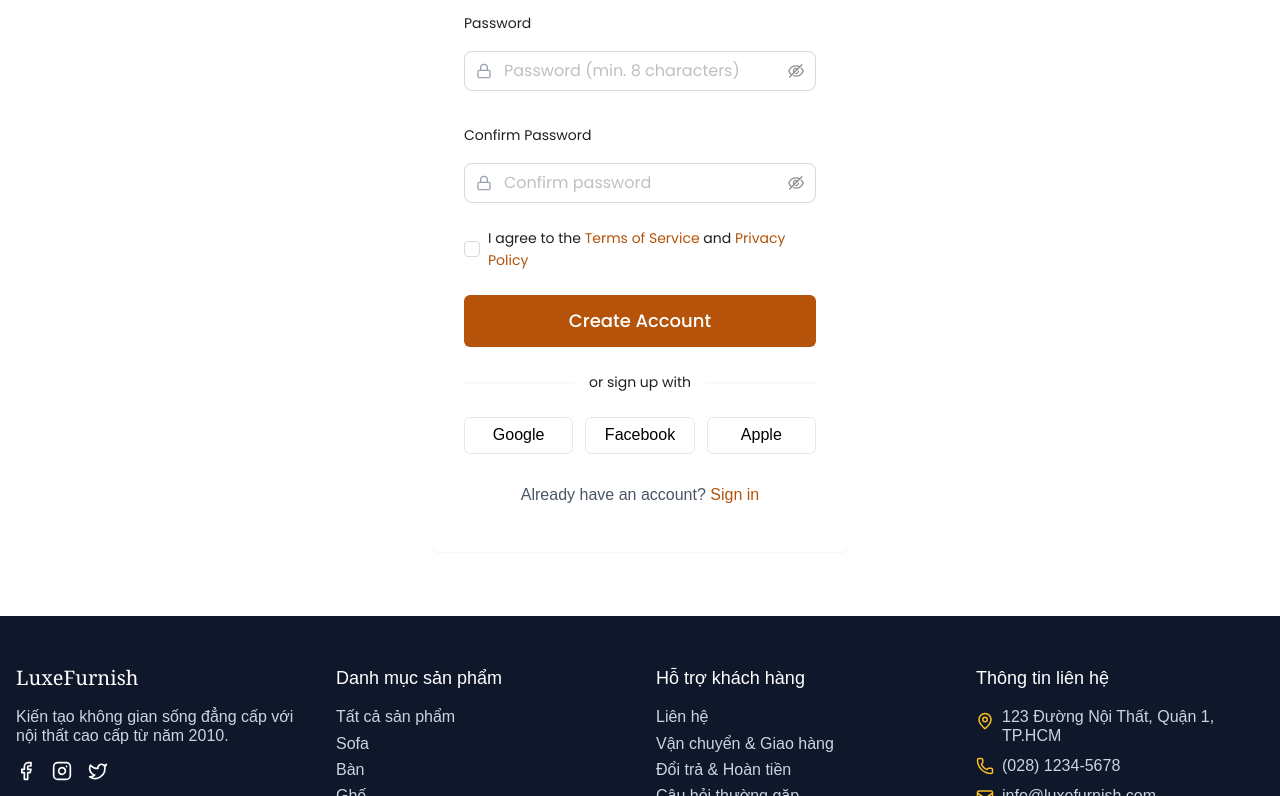
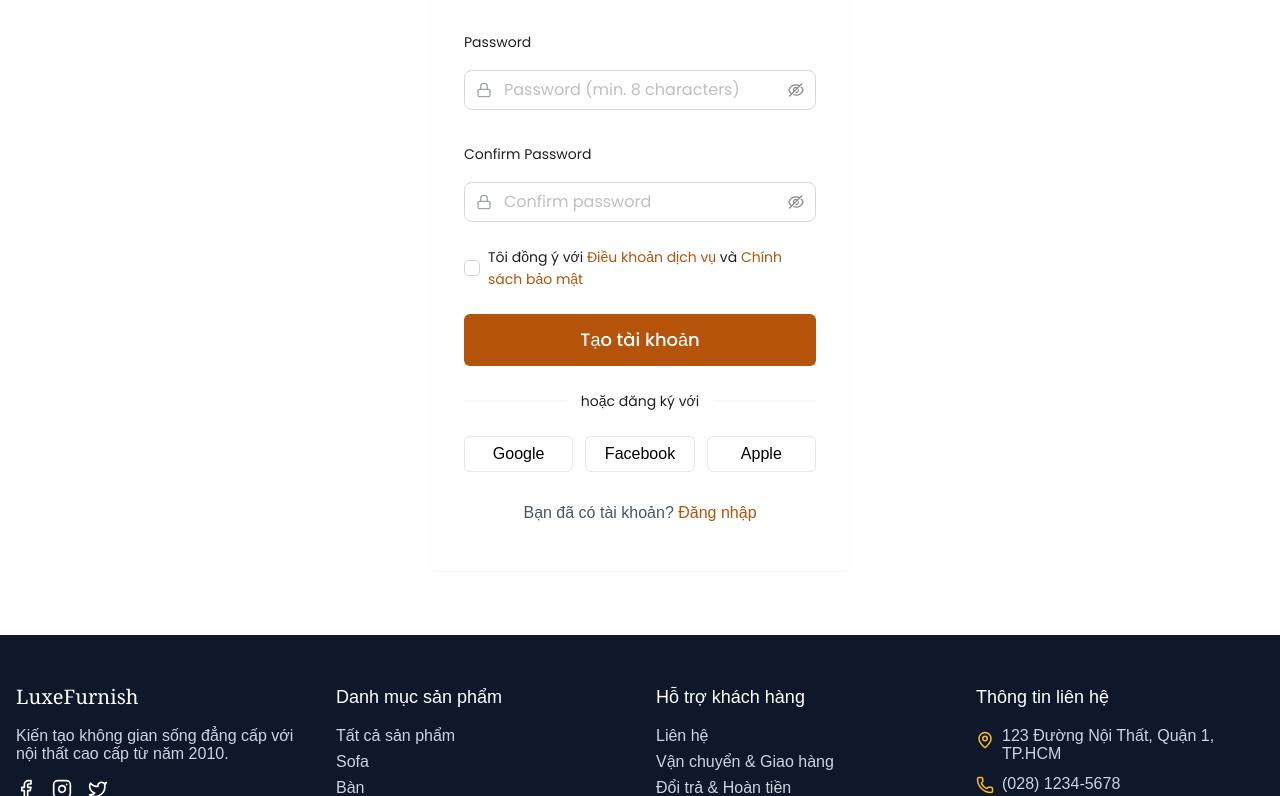
Before and after one commit to nguyentaituananh/DATN, a React (Vite) app in the folder frontend/: page /register in a window 1280 px wide. Shown: the part 498-1294 px from the top of the page. Built offline with nearby package versions, Linux system fonts and the light colour scheme.

Commit message:
update tiengviet

```diff
--- a/frontend/src/pages/user/LoginPage.tsx
+++ b/frontend/src/pages/user/LoginPage.tsx
@@ -35,7 +35,7 @@ const LoginPage: React.FC = () => {
         <div className="bg-white rounded-lg shadow-sm p-8">
           <div className="text-center mb-8">
             <h1 className="text-3xl font-serif font-medium">Welcome Back</h1>
-            <p className="text-gray-600 mt-2">Sign in to continue to your account</p>
+            <p className="text-gray-600 mt-2">Đăng nhập để tiếp tục vào tài khoản của bạn</p>
           </div>
 
           <Form
@@ -73,10 +73,11 @@ const LoginPage: React.FC = () => {
 
             <div className="flex justify-between items-center mb-6">
               <Form.Item name="remember" valuePropName="checked" noStyle>
-                <Checkbox>Remember me</Checkbox>
+                <Checkbox>Lưu lại </Checkbox>
               </Form.Item>
               <Link to="/forgot-password" className="text-amber-700 hover:text-amber-800">
-                Forgot password?
+                Quên mật khẩu?
+
               </Link>
             </div>
 
@@ -88,13 +89,13 @@ const LoginPage: React.FC = () => {
                 fullWidth
                 isLoading={isLoading}
               >
-                Sign In
+                Đăng nhập
               </Button>
             </Form.Item>
           </Form>
 
           {/* Social Login Options would go here in a real implementation */}
-          <Divider plain>or continue with</Divider>
+          <Divider plain>hoặc tiếp tục với</Divider>
 
           <div className="grid grid-cols-3 gap-3 mt-6">
             <button className="flex justify-center items-center py-2 border rounded-md hover:bg-gray-50">
@@ -110,9 +111,9 @@ const LoginPage: React.FC = () => {
 
           <div className="text-center mt-8">
             <p className="text-gray-600">
-              Don't have an account?{' '}
+             Bạn chưa có tài khoản?{' '}
               <Link to="/register" className="text-amber-700 hover:text-amber-800 font-medium">
-                Create one
+                Tạo mới
               </Link>
             </p>
           </div>
--- a/frontend/src/pages/user/RegisterPage.tsx
+++ b/frontend/src/pages/user/RegisterPage.tsx
@@ -34,7 +34,7 @@ const RegisterPage: React.FC = () => {
         <div className="bg-white rounded-lg shadow-sm p-8">
           <div className="text-center mb-8">
             <h1 className="text-3xl font-serif font-medium">Create Account</h1>
-            <p className="text-gray-600 mt-2">Join us for a better shopping experience</p>
+            <p className="text-gray-600 mt-2">Hãy tham gia cùng chúng tôi để có trải nghiệm mua sắm tốt hơn</p>
           </div>
 
           <Form
@@ -47,7 +47,7 @@ const RegisterPage: React.FC = () => {
             <Form.Item
               name="name"
               label="Full Name"
-              rules={[{ required: true, message: 'Please enter your name' }]}
+              rules={[{ required: true, message: 'Vui lòng nhập tên của bạn' }]}
             >
               <Input
                 prefix={<User size={16} className="text-gray-400 mr-2" />}
@@ -59,8 +59,8 @@ const RegisterPage: React.FC = () => {
               name="email"
               label="Email"
               rules={[
-                { required: true, message: 'Please enter your email' },
-                { type: 'email', message: 'Please enter a valid email' }
+                { required: true, message: 'Vui lòng nhập email của bạn' },
+                { type: 'email', message: 'Vui lòng nhập email hợp lệ' }
               ]}
             >
               <Input
@@ -73,8 +73,8 @@ const RegisterPage: React.FC = () => {
               name="password"
               label="Password"
               rules={[
-                { required: true, message: 'Please enter your password' },
-                { min: 8, message: 'Password must be at least 8 characters' }
+                { required: true, message: 'Vui lòng nhập mật khẩu của bạn' },
+                { min: 8, message: 'Mật khẩu phải có ít nhất 8 ký tự' }
               ]}
             >
               <Input.Password
@@ -88,13 +88,13 @@ const RegisterPage: React.FC = () => {
               label="Confirm Password"
               dependencies={['password']}
               rules={[
-                { required: true, message: 'Please confirm your password' },
+                { required: true, message: 'Vui lòng xác nhận mật khẩu của bạn' },
                 ({ getFieldValue }) => ({
                   validator(_, value) {
                     if (!value || getFieldValue('password') === value) {
                       return Promise.resolve();
                     }
-                    return Promise.reject(new Error('The two passwords do not match'));
+                    return Promise.reject(new Error('Hai mật khẩu không khớp nhau'));
                   },
                 }),
               ]}
@@ -111,18 +111,18 @@ const RegisterPage: React.FC = () => {
               rules={[
                 {
                   validator: (_, value) =>
-                    value ? Promise.resolve() : Promise.reject(new Error('You must accept the terms and conditions')),
+                    value ? Promise.resolve() : Promise.reject(new Error('Bạn phải chấp nhận các điều khoản và điều kiện')),
                 },
               ]}
             >
               <Checkbox>
-                I agree to the{' '}
+                Tôi đồng ý với{' '}
                 <Link to="/terms" className="text-amber-700">
-                  Terms of Service
+                  Điều khoản dịch vụ
                 </Link>{' '}
-                and{' '}
+                và{' '}
                 <Link to="/privacy" className="text-amber-700">
-                  Privacy Policy
+                  Chính sách bảo mật
                 </Link>
               </Checkbox>
             </Form.Item>
@@ -135,12 +135,12 @@ const RegisterPage: React.FC = () => {
                 fullWidth
                 isLoading={isLoading}
               >
-                Create Account
+               Tạo tài khoản
               </Button>
             </Form.Item>
           </Form>
 
-          <Divider plain>or sign up with</Divider>
+          <Divider plain>hoặc đăng ký với</Divider>
 
           <div className="grid grid-cols-3 gap-3 mt-6">
             <button className="flex justify-center items-center py-2 border rounded-md hover:bg-gray-50">
@@ -156,9 +156,9 @@ const RegisterPage: React.FC = () => {
 
           <div className="text-center mt-8">
             <p className="text-gray-600">
-              Already have an account?{' '}
+             Bạn đã có tài khoản?{' '}
              <Link to="/login" className="text-amber-700 hover:text-amber-800 font-medium">
-                Sign in
+                Đăng nhập
               </Link>
             </p>
           </div>
```
